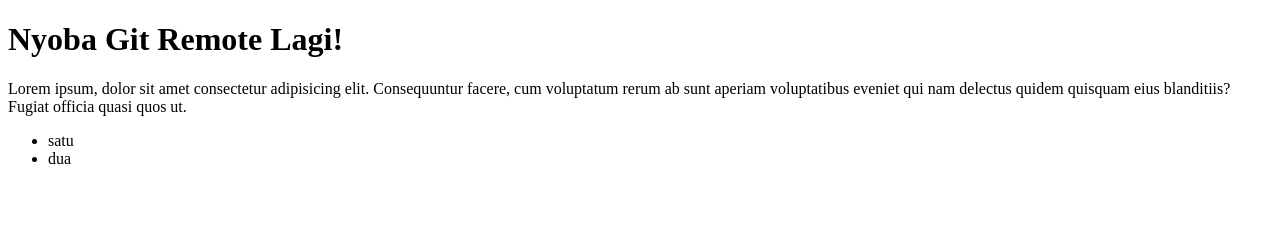
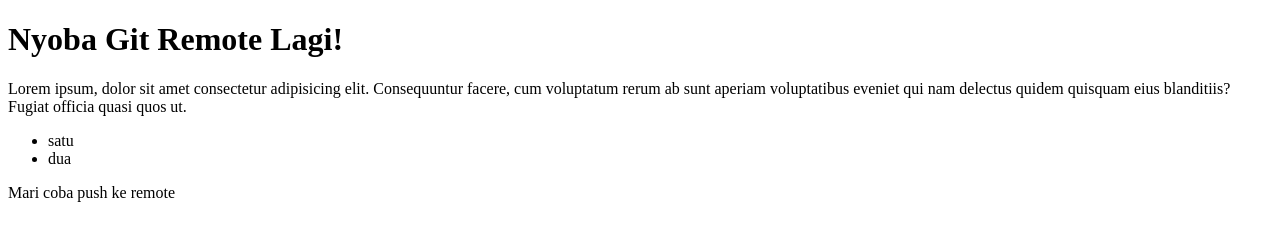
Before and after one commit to dimastri24/Learn-Remote-Git-2, a plain HTML site: page index.html in a window 1280 px wide. Drawn offline with Linux system fonts and the light colour scheme.

Commit message:
coba push remote

```diff
--- a/index.html
+++ b/index.html
@@ -1,17 +1,23 @@
 <!DOCTYPE html>
 <html lang="en">
+
 <head>
     <meta charset="UTF-8">
     <meta http-equiv="X-UA-Compatible" content="IE=edge">
     <meta name="viewport" content="width=device-width, initial-scale=1.0">
     <title>Coba Git Remote</title>
 </head>
+
 <body>
     <h1>Nyoba Git Remote Lagi!</h1>
-    <p>Lorem ipsum, dolor sit amet consectetur adipisicing elit. Consequuntur facere, cum voluptatum rerum ab sunt aperiam voluptatibus eveniet qui nam delectus quidem quisquam eius blanditiis? Fugiat officia quasi quos ut.</p>
+    <p>Lorem ipsum, dolor sit amet consectetur adipisicing elit. Consequuntur facere, cum voluptatum rerum ab sunt
+        aperiam voluptatibus eveniet qui nam delectus quidem quisquam eius blanditiis? Fugiat officia quasi quos ut.</p>
     <ul>
         <li>satu</li>
         <li>dua</li>
     </ul>
+
+    <p>Mari coba push ke remote</p>
 </body>
+
 </html>
```
